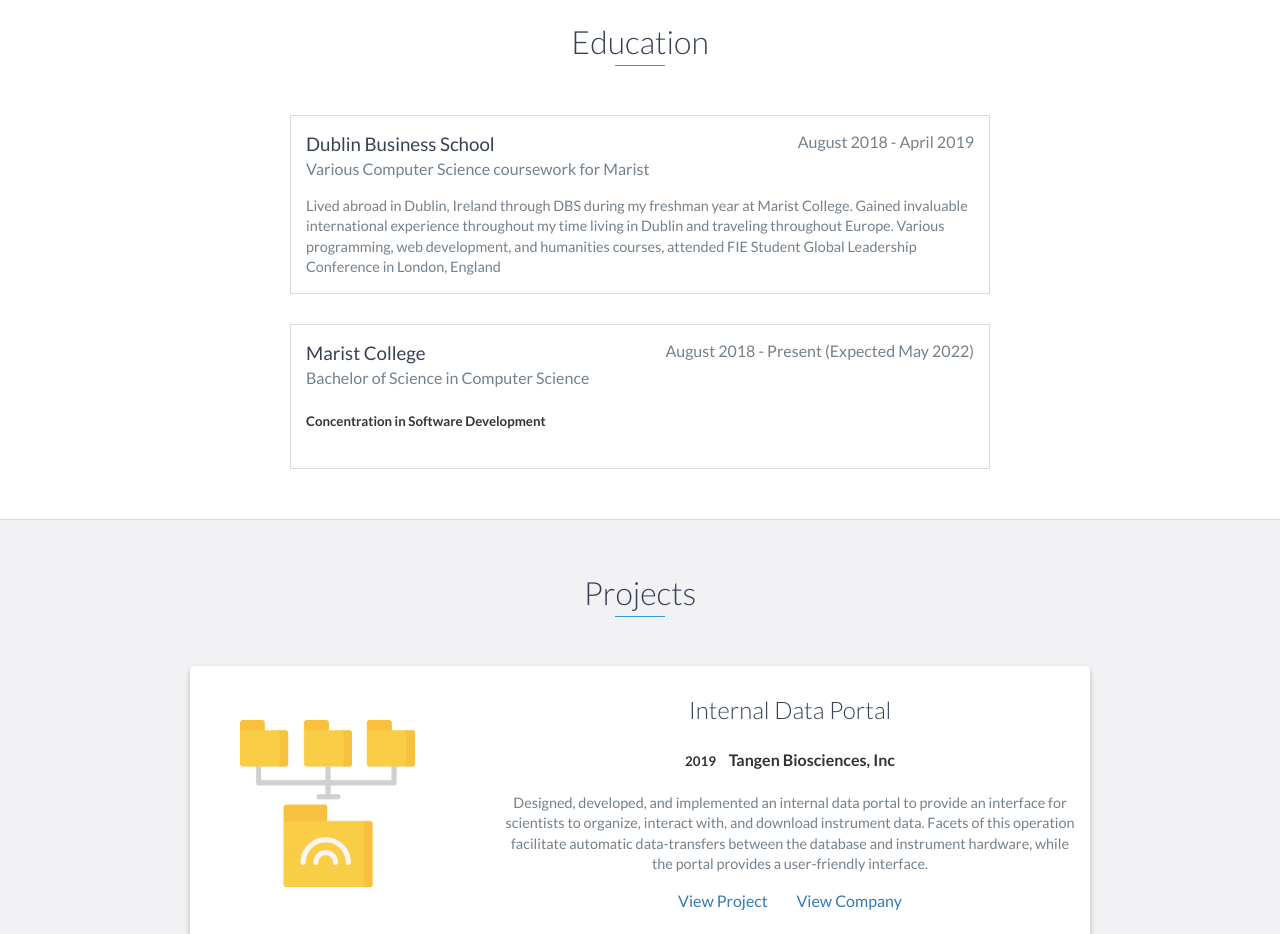
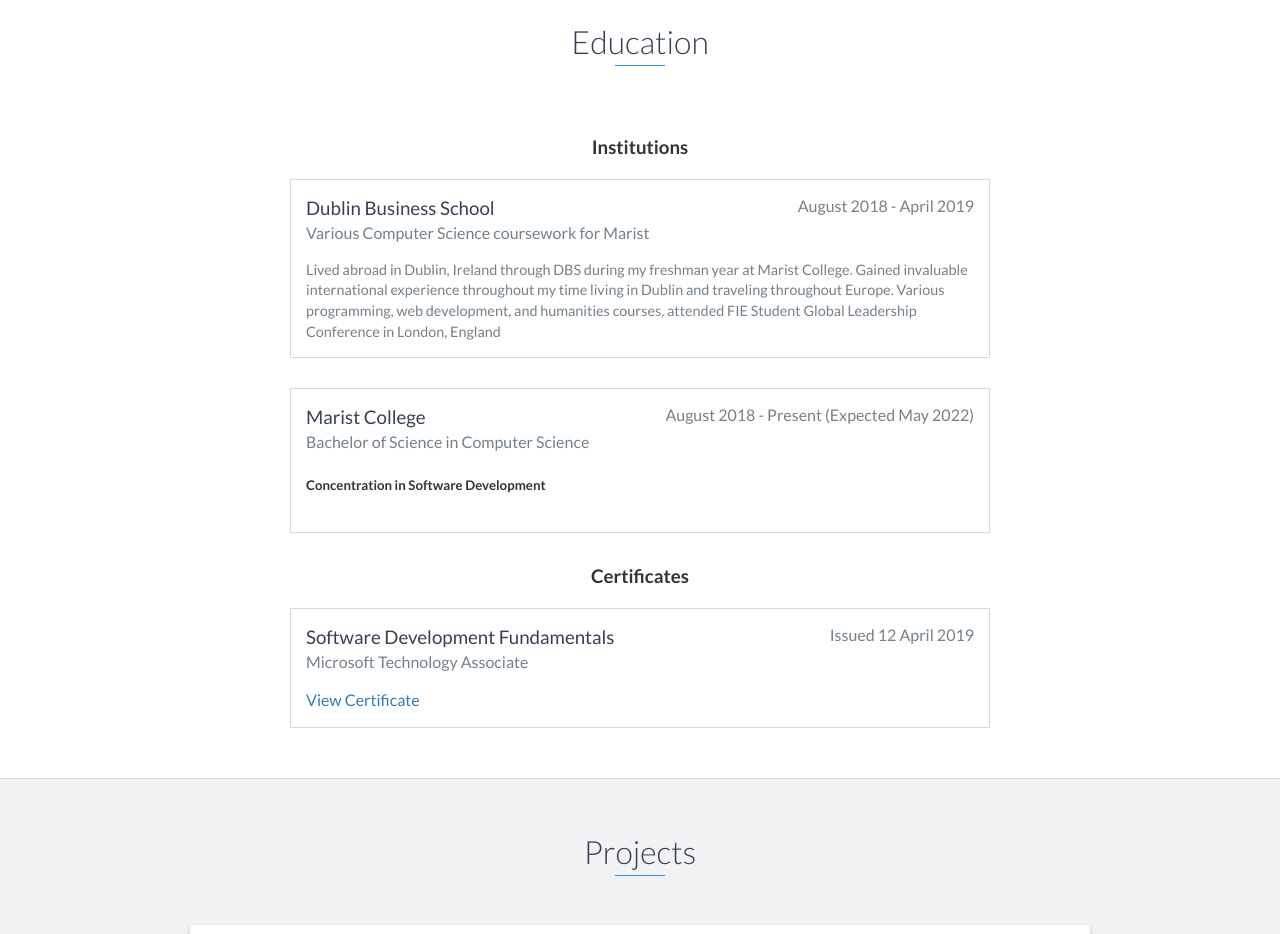
Before and after one commit to griffinpuc/griffinpuc.github.io, a website: page index.html in a window 1280 px wide. Shown: the part 1660-2594 px from the top of the page. Drawn offline with nearby package versions, Linux system fonts and the light colour scheme.

Commit message:
Added certificate

```diff
--- a/index.html
+++ b/index.html
@@ -106,6 +106,9 @@
 
     <div id="education">
         <h2 class="heading">Education</h2>
+
+        <h3>Institutions</h3>
+
         <div class="education-block">
             <h3>Dublin Business School</h3>
             <span class="education-date">August 2018 - April 2019</span>
@@ -124,6 +127,17 @@
             <ul>
             </ul>
         </div>
+
+        <h3>Certificates</h3>
+
+        <div class="education-block">
+                <h3>Software Development Fundamentals</h3>
+                <span class="education-date">Issued 12 April 2019</span>
+                <h4>Microsoft Technology Associate</h4>
+                <a href="https://www.youracclaim.com/badges/a1ff8a81-f04a-48f5-9fd3-3c4c7136e252" target="_blank">View Certificate</a>
+                <ul>
+                </ul>
+            </div>
         <!-- End .education-block -->
     </div>
     <!-- End #education -->
```
